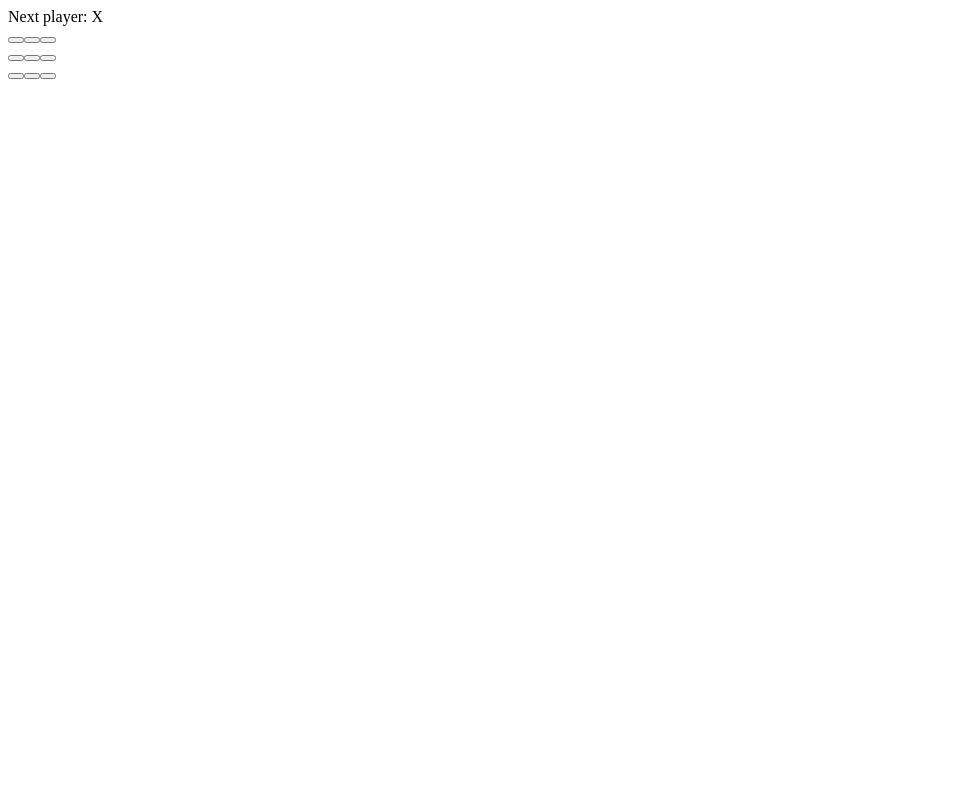
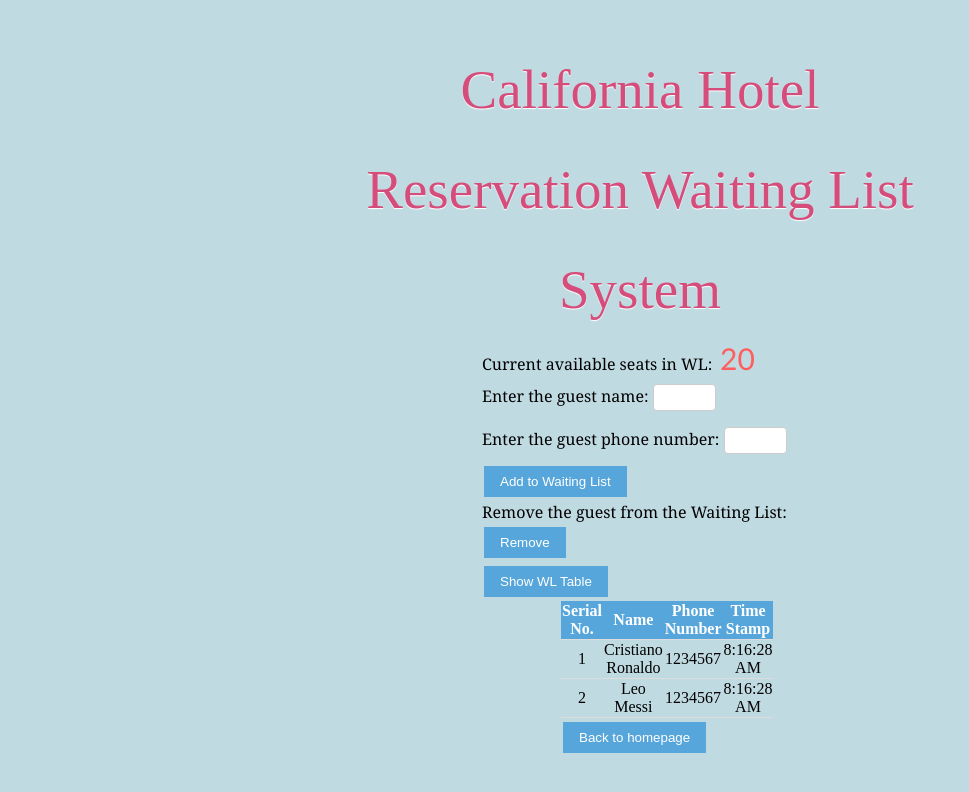
Before and after one commit to skinnychenpi/IT5007Tutorial, a React app in the folder Tutorial-3/tutorial3/: page / in a window 1280 px wide. Shown: the whole page, without its empty margins (0-969 px from the left). Built offline with nearby package versions, Linux system fonts and the light colour scheme.

Commit message:
Finish Tutorial-3

```diff
--- a/Tutorial-3/tutorial3/public/index.html
+++ b/Tutorial-3/tutorial3/public/index.html
@@ -24,7 +24,7 @@
       work correctly both with client-side routing and a non-root public URL.
       Learn how to configure a non-root public URL by running `npm run build`.
     -->
-    <title>React App</title>
+    <title>California Hotel Homepage</title>
   </head>
   <body>
     <noscript>You need to enable JavaScript to run this app.</noscript>
--- a/Tutorial-3/tutorial3/src/index.js
+++ b/Tutorial-3/tutorial3/src/index.js
@@ -1,84 +1,112 @@
 import React from 'react';
 import ReactDOM from 'react-dom';
-// import './style.css';
+import './style.css';
 
-    function Square(props){
+  class DisplayFreeSlot extends React.Component {
+      render() {
           return (
-        <button className="square" onClick = {props.onClick}>
-           {props.value}
-        </button>
+            <div class="InfoHub">
+            <label>Current available seats in WL:</label>
+            <label class="waitingListLoad"> 20 </label>
+            </div>
           );
       }
-
-
-  class Board extends React.Component {
-    constructor(props){
-        super(props);
-        this.state = {
-            squares : Array(9).fill(null),
-        };
   }
 
-    handleClick(i) {
-        const squares = this.state.squares.slice(); // Create a deep copy of squares.
-        squares[i] = 'X';
-        this.setState({squares: squares});
+  class AddCustomer extends React.Component {
+      render() {
+          return (
+            <div class="AddToWL">
+                <label for="guestName"> Enter the guest name: </label>
+                <input type="text" id="guestNameToAdd" class="guestNameToAdd"></input>
+              <br></br>
+                <label for="guestName">Enter the guest phone number: </label>
+                <input type="text" id="guestPhNumToAdd" class="guestPhNumToAdd"></input>
+                <input type="submit" value="Add to Waiting List" class="submitAdd"></input>
+            </div>
+          );
+        }
     }
 
-    renderSquare(i) {
+    class DeleteCustomer extends React.Component {
+        render() {
             return (
-      <Square
-        value = {this.state.squares[i]}
-        onClick = {() => this.handleClick(i)}
-    />
+            <div class="RemoveFromWL">
+                <label>Remove the guest from the Waiting List: </label>
+                <input type="submit" value="Remove" class = "submitRemove"></input>
+            </div>
             );
         }
+    }
 
+    class DisplayCustomer extends React.Component {
         render() {
-      const status = 'Next player: X';
+          return (
+            <div class="DisplayTable">
+            <input type="submit" value="Show WL Table"></input>
+            </div>
+          );
+        }
+    }
 
+    class WLTableRow extends React.Component {
+      render() {
+        return (
+          <tr>
+            <td> {this.props.serialNo} </td>
+            <td> {this.props.name} </td>
+            <td> {this.props.phoneNum} </td>
+            <td> {this.props.time} </td>
+          </tr>
+        );
+      }
+    }
+
+    class WLTable extends React.Component {
+        render() {
           return (
             <div>
-          <div className="status">{status}</div>
-          <div className="board-row">
-            {this.renderSquare(0)}
-            {this.renderSquare(1)}
-            {this.renderSquare(2)}
+              <div class = "WLtable">
+                <table>
+                    <thead>
+                        <th>Serial No.</th>
+                        <th>Name</th>
+                        <th>Phone Number</th>
+                        <th>Time Stamp</th>
+                    </thead>
+                    <tbody id = "myTbody">
+                      <WLTableRow serialNo = {1} name = "Cristiano Ronaldo" phoneNum = "1234567" time = {new Date().toLocaleTimeString()}/>
+                      <WLTableRow serialNo = {2} name = "Leo Messi" phoneNum = "1234567" time = {new Date().toLocaleTimeString()}/>
+                    </tbody>
+                </table>
               </div>
-          <div className="board-row">
-            {this.renderSquare(3)}
-            {this.renderSquare(4)}
-            {this.renderSquare(5)}
-          </div>
-          <div className="board-row">
-            {this.renderSquare(6)}
-            {this.renderSquare(7)}
-            {this.renderSquare(8)}
+              <div class = "BackToHomepage">
+                <input type = "submit" value = "Back to homepage"></input>
               </div>
             </div>
           );
         }
     }
 
-  class Game extends React.Component {
+    class DisplayHomePage extends React.Component {
       render() {
         return (
-        <div className="game">
-          <div className="game-board">
-            <Board />
-          </div>
-          <div className="game-info">
-            <div>{/* status */}</div>
-            <ol>{/* TODO */}</ol>
-          </div>
-        </div>
+          <React.Fragment>
+            <h1>California Hotel Reservation Waiting List System</h1>
+            <DisplayFreeSlot />
+            <AddCustomer />
+            <DeleteCustomer />
+            <DisplayCustomer />
+            <WLTable />
+          </React.Fragment>
         );
       }
     }
 
+
   // ========================================
 
   ReactDOM.render(
-    <Game />,
+    <DisplayHomePage />,
     document.getElementById('root')
   );
--- a/Tutorial-3/tutorial3/src/style.css
+++ b/Tutorial-3/tutorial3/src/style.css
@@ -0,0 +1,68 @@
+body {
+    background-color: rgb(192, 218, 226);
+}
+
+input[type=submit] {
+background-color: #57a6db;
+border: none;
+color: white;
+padding: 8px 16px;
+text-decoration: none;
+margin: 4px 2px;
+cursor: pointer;
+}
+
+div {
+    margin: auto;
+    width : 50%;
+}
+
+.waitingListLoad {
+    font-size: 30px;
+    font-family:'Trebuchet MS', 'Lucida Sans Unicode', 'Lucida Grande', 'Lucida Sans', Arial, sans-serif;
+    color :rgb(255, 94, 94)
+}
+
+label {
+    font-family:Cambria, Cochin, Georgia, Times, 'Times New Roman', serif;
+}
+
+h1 { color: #d54d7b;
+font-family: "Great Vibes", cursive;
+font-size: 55px;
+line-height: 100px;
+font-weight: normal;
+margin-bottom: 0px;
+margin-top: 40px;
+text-align: center;
+text-shadow: 0 1px 1px #fff;
+}
+
+input[type=text], select {
+    width: 20%;
+    padding: 5px 15px;
+    margin: 8px 0;
+    display: inline-block;
+    border: 1px solid #ccc;
+    border-radius: 4px;
+    box-sizing: border-box;
+}
+
+table {
+    border-collapse: collapse;
+    width : 100%;
+    align-content: center;
+}
+
+th, td {
+    border-bottom: 1px solid #ddd;
+    text-align: center;
+}
+
+tr:hover {background-color: rgb(255, 230, 252);}
+
+
+th {
+    background-color: #57a6db;
+    color: white;
+  }
```
Lines whose indentation alone changed are shown as unchanged.
